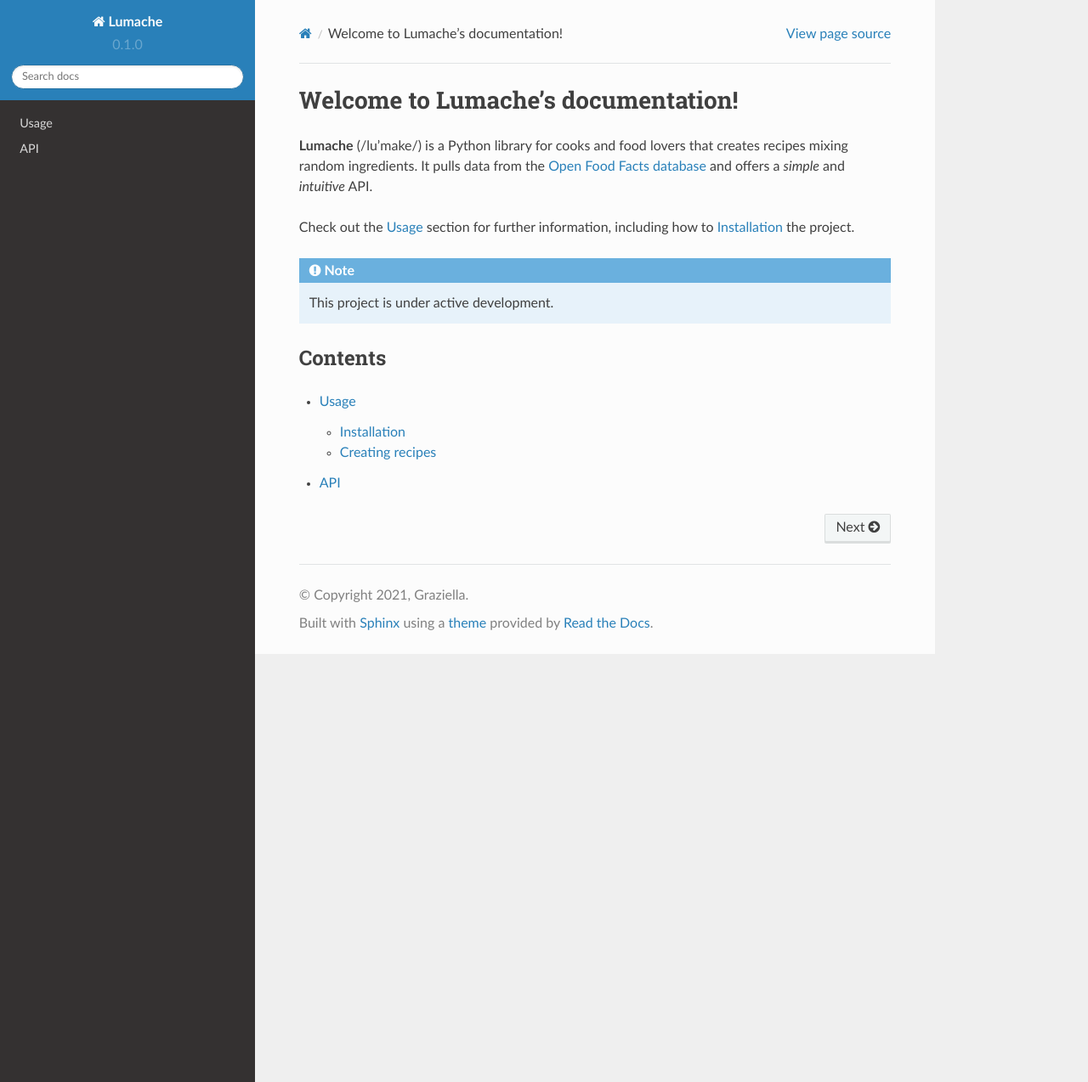
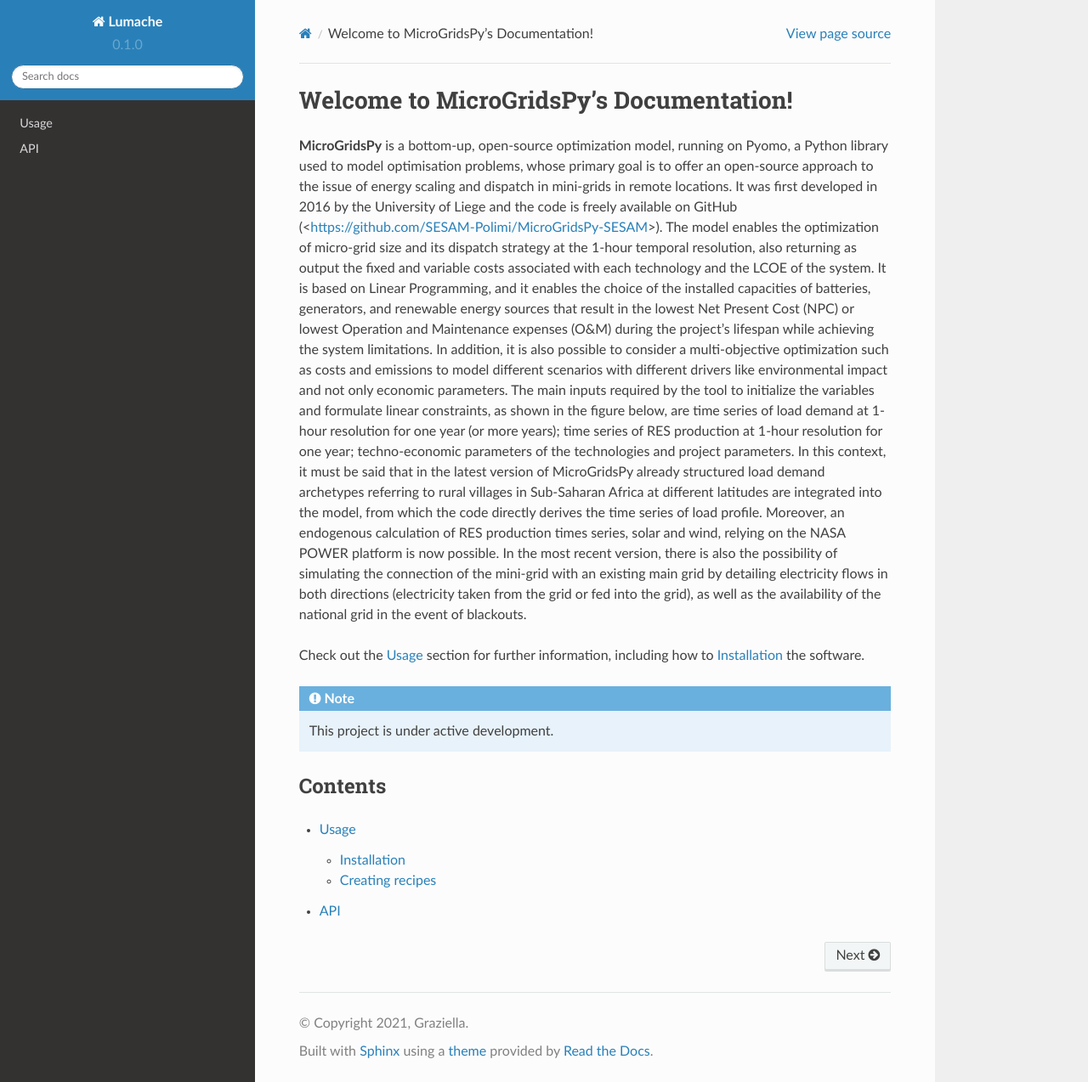
Before and after one commit to SESAM-Polimi/MGPy-Documentation, a Sphinx documentation site: the page built from docs/source/index.rst, in a window 1280 px wide and 1274 px high. Shown: the whole window at 85% size. Built offline with Sphinx 7.4.7 and the Read the Docs theme 2.0.0, drawn with Linux system fonts in a browser that asks for light colours.

Commit message:
Update index.rst

```diff
--- a/docs/source/index.rst
+++ b/docs/source/index.rst
@@ -1,13 +1,12 @@
-Welcome to Lumache's documentation!
+Welcome to MicroGridsPy's Documentation!
 ===================================
 
-**Lumache** (/lu'make/) is a Python library for cooks and food lovers
-that creates recipes mixing random ingredients.
-It pulls data from the `Open Food Facts database <https://world.openfoodfacts.org/>`_
-and offers a *simple* and *intuitive* API.
+**MicroGridsPy** is a bottom-up, open-source optimization model, running on Pyomo, a Python library used to model optimisation problems, whose primary goal is to offer an open-source approach to the issue of energy scaling and dispatch in mini-grids in remote locations. It was first developed in 2016 by the University of Liege and the code is freely available on GitHub (<https://github.com/SESAM-Polimi/MicroGridsPy-SESAM>). The model enables the optimization of micro-grid size and its dispatch strategy at the 1-hour temporal resolution, also returning as output the fixed and variable costs associated with each technology and the LCOE of the system. It is based on Linear Programming, and it enables the choice of the installed capacities of batteries, generators, and renewable energy sources that result in the lowest Net Present Cost (NPC) or lowest Operation and Maintenance expenses (O&M) during the project's lifespan while achieving the system limitations. In addition, it is also possible to consider a multi-objective optimization such as costs and emissions to model different scenarios with different drivers like environmental impact and not only economic parameters.
+The main inputs required by the tool to initialize the variables and formulate linear constraints, as shown in the figure below, are time series of load demand at 1-hour resolution for one year (or more years); time series of RES production at 1-hour resolution for one year; techno-economic parameters of the technologies and project parameters. In this context, it must be said that in the latest version of MicroGridsPy already structured load demand archetypes referring to rural villages in Sub-Saharan Africa at different latitudes are integrated into the model, from which the code directly derives the time series of load profile.  Moreover, an endogenous calculation of RES production times series, solar and wind, relying on the NASA POWER platform is now possible. In the most recent version, there is also the possibility of simulating the connection of the mini-grid with an existing main grid by detailing electricity flows in both directions (electricity taken from the grid or fed into the grid), as well as the availability of the national grid in the event of blackouts.
+
 
 Check out the :doc:`usage` section for further information, including
-how to :ref:`installation` the project.
+how to :ref:`installation` the software.
 
 .. note::
 
```
